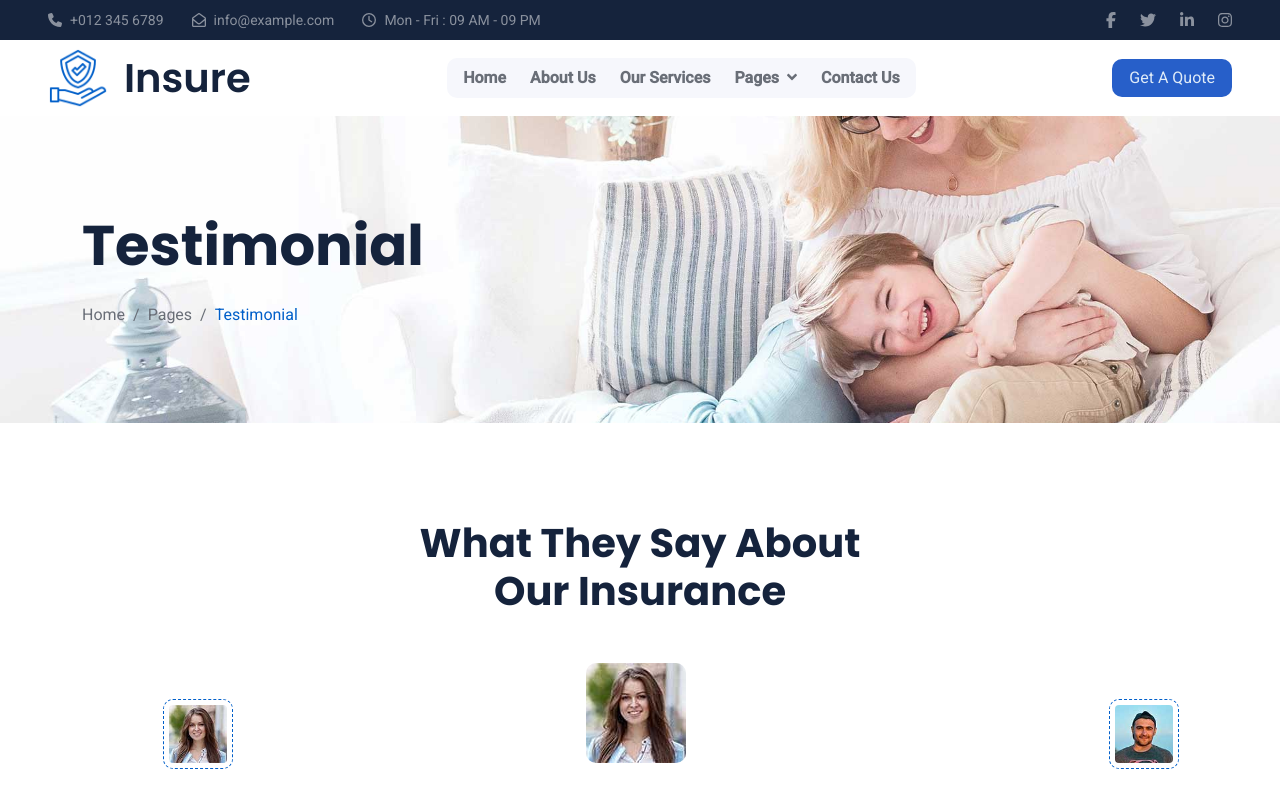
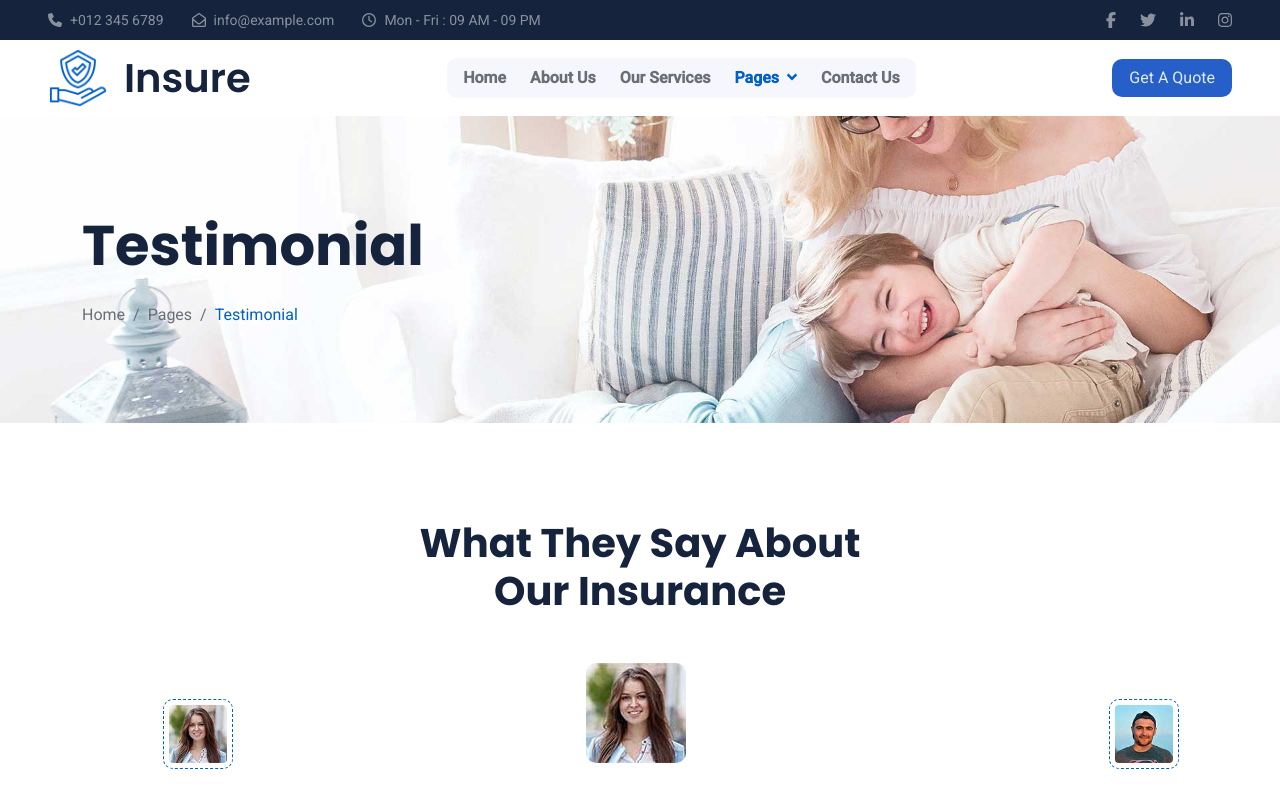
Before and after one commit to idembele70/insure-template-htmlcodex, a React (Create React App) app: page /testimonial in a window 1280 px wide. Shown: the top 792 px of the page. Built offline with nearby package versions, Linux system fonts and the light colour scheme.

Commit message:
[Header] fixing NavItem color depending on pathname

```diff
--- a/src/tools/Header.tsx
+++ b/src/tools/Header.tsx
@@ -122,6 +122,9 @@ const NavItem = styled(NavLink)<NavItemProps>`
   text-decoration: none;
   &:hover {
     color:#275FC9;
+    & path {
+      color:#275FC9;
+    }
   }
   font-weight: 600;
   font-size: 16px;
@@ -144,7 +147,10 @@ const DropDown = styled.div`
     padding: "8px 0",
   })}
 `;
-const DropDownNavItem = styled(NavItem)`
+interface DropDownNavItemProps {
+  selected:boolean
+}
+const DropDownNavItem = styled(NavItem)<DropDownNavItemProps>`
   ::after{
     content: "\f107";
     font-family: "Font Awesome 5 Free";
@@ -153,6 +159,10 @@ const DropDownNavItem = styled(NavItem)`
   }
   & svg {
     margin-left:8px;
+  }
+  color: #${({ selected }) => selected ? "015FC9" :" 696E77" };
+  & path {
+    color: #${({ selected }) => selected ? "015FC9" :" 696E77" };
   }
 `;
 interface DropDownListProps {
@@ -180,16 +190,20 @@ const DropDownList = styled.div<DropDownListProps>`
     })
   }
   `;
-const DropDownItem = styled(NavLink)`
+  interface DropDownItemProps {
+    selected:boolean
+  }
+const DropDownItem = styled(NavLink)<DropDownItemProps>`
 width: 160px;
 height:32px;
 padding:4px 16px;
 box-sizing: border-box;
 text-decoration: none;
-color:#1C1E21;
+color: #${({ selected }) => selected ? "FFF" : "1C1E21"};
 &:hover {
   background-color: #E5E9EC;
 }
+background-color: ${({ selected }) => selected ? "#015FC9" :"transparent" };
 `;
 const QuoteButton = styled.a`
   border-radius: 10px;
@@ -274,7 +288,7 @@ const Header = () => {
   }, [])
 
    React.useEffect(() => {
-    if(["/features",
+    if(["/feature",
     "/appointment",
     "/team",
     "/testimonial",
@@ -342,13 +356,13 @@ const Header = () => {
           <NavItem to="/about" color={handleColor("/about")} >About Us</NavItem>
           <NavItem to="/service" color={handleColor("/service")} >Our Services</NavItem>
           <DropDown onClick={()=> !isDesktop && setShowDropDownList(!showDropDownList) }>
-          <DropDownNavItem to="" onClick={(e)=>e.preventDefault()} color={handleColor("/page")}>Pages</DropDownNavItem>
+          <DropDownNavItem to="" onClick={(e)=>e.preventDefault()} color={handleColor("/page")} selected={activeLink === "page"}>Pages</DropDownNavItem>
           <DropDownList expand={showDropDownList}>
-            <DropDownItem to="/feature">Features</DropDownItem>
-            <DropDownItem to="/appointment">Appointment</DropDownItem>
-            <DropDownItem to="/team">Team Members</DropDownItem>
-            <DropDownItem to="/testimonial">Testimonial</DropDownItem>
-            <DropDownItem to="/404">404 Page</DropDownItem>
+            <DropDownItem selected={pathname === "/feature"} to="/feature">Features</DropDownItem>
+            <DropDownItem selected={pathname === "/appointment"} to="/appointment">Appointment</DropDownItem>
+            <DropDownItem selected={pathname === "/team"} to="/team">Team Members</DropDownItem>
+            <DropDownItem selected={pathname === "/testimonial"} to="/testimonial">Testimonial</DropDownItem>
+            <DropDownItem selected={pathname === "/404"} to="/404">404 Page</DropDownItem>
           </DropDownList>
           </DropDown>
           <NavItem to="contact" color={handleColor("/contact")}>Contact Us</NavItem>
```
